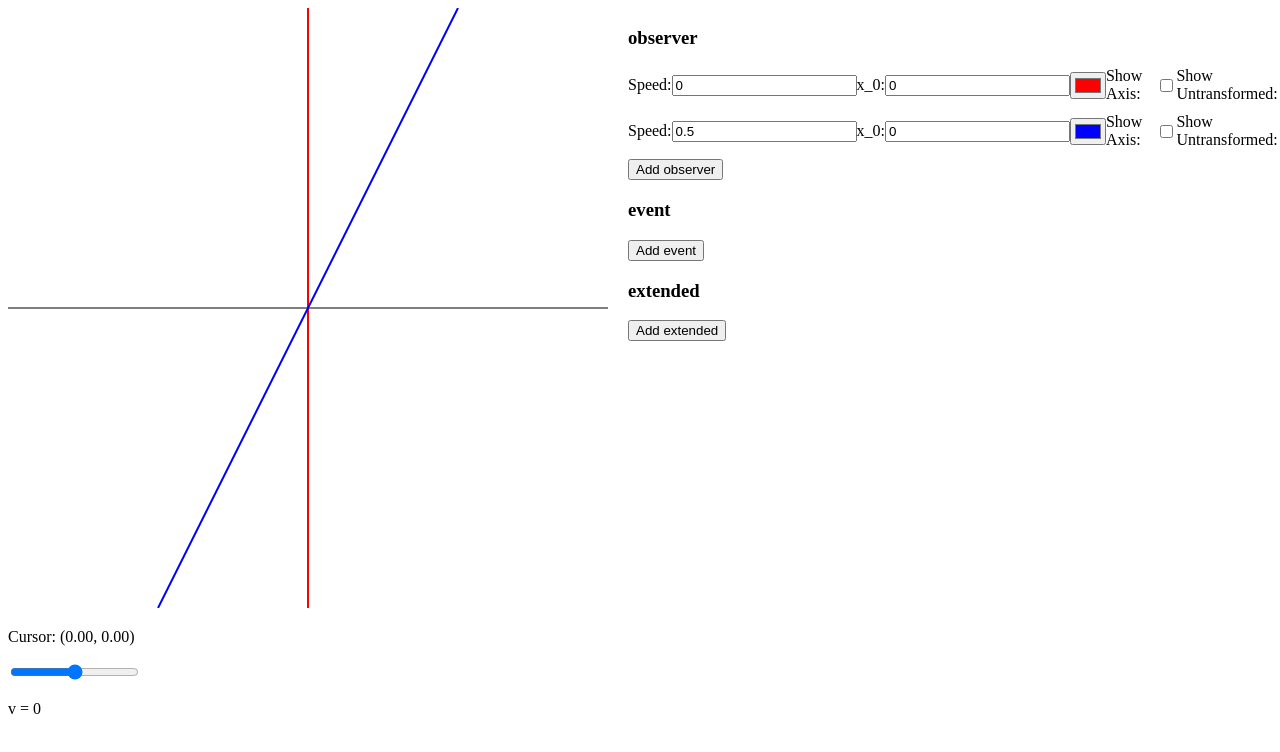
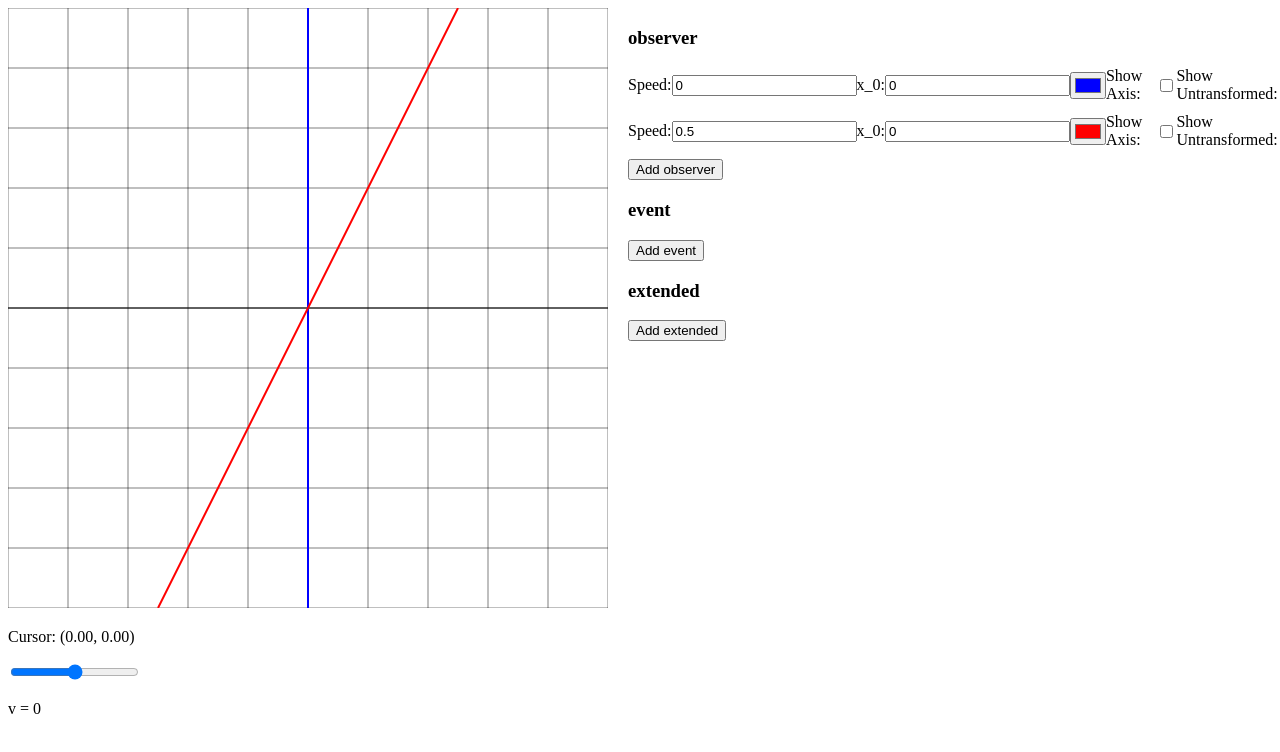
Before and after one commit to JChoquette/sr-graph-app, a React (Vite) app: page / in a window 1280 px wide. Shown: the top 752 px of the page. Built offline with nearby package versions, Linux system fonts and the light colour scheme.

Commit message:
Added extended objects

```diff
--- a/Constants.js
+++ b/Constants.js
@@ -8,3 +8,6 @@ export const Lorentz = (x,t,v,gamma) => {
 export const get_gamma = (v) =>{
     return 1.0/Math.sqrt(1-v**2);
 }
+
+export const linspace = (start, stop, num) =>
+    Array.from({ length: num }, (_, i) => start + (i / (num - 1)) * (stop - start));
--- a/Extended.jsx
+++ b/Extended.jsx
@@ -0,0 +1,86 @@
+import React from "react";
+import * as Constants from "./Constants.js"
+
+
+const Observer = ({ data, v, gamma, xScale, yScale }) => {
+    const t1 = -10, t2 = 10;
+    const lines = Constants.linspace(t1,t2,41).map(t => ({
+        x1:0,
+        x2:data.length,
+        t1:t,
+        t2:t,
+    }));
+
+    const measurement_gamma = Constants.get_gamma(data.speed);
+
+    let original_lines = lines.map(line=>{
+        let e1 = Constants.Lorentz(line.x1,line.t1,-data.speed,measurement_gamma);
+        let e2 = Constants.Lorentz(line.x2,line.t2,-data.speed,measurement_gamma);
+        return {x1:e1.x+data.x0,x2:e2.x+data.x0,t1:e1.t,t2:e2.t}
+    });
+
+    let transformed_lines = original_lines.map(line=>{
+        let e1 = Constants.Lorentz(line.x1,line.t1,v,gamma);
+        let e2 = Constants.Lorentz(line.x2,line.t2,v,gamma);
+        return {x1:e1.x,x2:e2.x,t1:e1.t,t2:e2.t}
+    });
+
+    let axis;
+    if(data.show_axis){
+        const xa1 = -10, xa2 = 10;
+        const ta1 = (xa1)*data.speed;
+        const ta2 = (xa2)*data.speed;
+        const ea1 = Constants.Lorentz(xa1,ta1,v,gamma);
+        const ea2 = Constants.Lorentz(xa2,ta2,v,gamma);
+        console.log(ea1,ea2);
+        axis = (
+            <line
+                x1={xScale(ea1.x)} y1={yScale(ea1.t)}
+                x2={xScale(ea2.x)} y2={yScale(ea2.t)}
+                stroke={data.color} strokeWidth="1" opacity={0.5}
+            />
+        )
+    }
+    let original;
+    if(data.show_original){
+        original = [original_lines.map((line)=>
+            <line
+                x1={xScale(line.x1)} y1={yScale(line.t1)}
+                x2={xScale(line.x2)} y2={yScale(line.t2)}
+                stroke={data.color} strokeWidth="2"
+                opacity={0.8} strokeDasharray="5,5"
+            />
+        ),
+
+        <polygon
+            points={`${xScale(original_lines[0].x1)},${yScale(original_lines[0].t1)} ${xScale(original_lines[0].x2)},${yScale(original_lines[0].t2)} ${xScale(original_lines.at(-1).x2)},${yScale(original_lines.at(-1).t2)} ${xScale(original_lines.at(-1).x1)},${yScale(original_lines.at(-1).t1)}`}
+            fill={data.color}
+            stroke={data.color}
+            strokeWidth="1"
+            opacity = {0.1} strokeDasharray="5,5"
+        />]
+    }
+
+    return (
+        <g>
+            {transformed_lines.map((line)=>
+                <line
+                    x1={xScale(line.x1)} y1={yScale(line.t1)}
+                    x2={xScale(line.x2)} y2={yScale(line.t2)}
+                    stroke={data.color} strokeWidth="4"
+                />
+            )}
+            <polygon
+                points={`${xScale(transformed_lines[0].x1)},${yScale(transformed_lines[0].t1)} ${xScale(transformed_lines[0].x2)},${yScale(transformed_lines[0].t2)} ${xScale(transformed_lines.at(-1).x2)},${yScale(transformed_lines.at(-1).t2)} ${xScale(transformed_lines.at(-1).x1)},${yScale(transformed_lines.at(-1).t1)}`}
+                fill={data.color}
+                stroke={data.color}
+                strokeWidth="1"
+                opacity = {0.2}
+            />
+            {axis}
+            {original}
+        </g>
+    );
+};
+
+export default Observer;
--- a/SRGraph.jsx
+++ b/SRGraph.jsx
@@ -1,11 +1,12 @@
 import React, { useState } from "react";
 import Observer from "./Observer.jsx";
 import Event from "./Event.jsx";
+import Extended from "./Extended.jsx";
 import * as Constants from "./Constants.js"
 
 const starting_observers = [
-    { id: 1, speed: 0.0, x0: 0, color: "#FF0000" },
-    { id: 2, speed: 0.5, x0: 0, color: "#0000FF" },
+    { id: 1, speed: 0.0, x0: 0, color: "#0000FF" },
+    { id: 2, speed: 0.5, x0: 0, color: "#FF0000" },
 ]
 
 const item_inputs = {
@@ -21,11 +22,10 @@ const item_inputs = {
     extended:[
         {name:"speed",label:"Speed"},
         {name:"x0",label:"x_0"},
-        {name:"length",label:"Length"},
+        {name:"length",label:"Proper Length"},
     ],
 
 }
-
 const SRGraph = () => {
     //Graph basic parameters and scaling
     const width = 600, height = 600;
@@ -74,7 +74,7 @@ const SRGraph = () => {
         let item_values = item_map[type];
         let item_array = item_values[0];
         let itemFunction = item_values[1];
-        itemFunction([...item_array, { id: nextId, speed: 0, x0: 0, x:0, t:0, color:"#00FF00" }]);
+        itemFunction([...item_array, { id: nextId, speed: 0, x0: 0, x:0, t:0, length:2, color:"#00AA00" }]);
         setNextId(nextId + 1);
     };
 
@@ -94,15 +94,22 @@ const SRGraph = () => {
                 <div>
                 <svg width={width} height={height} onMouseMove={handleMouseMove}>
                     {/* Axes */}
-                    <line x1={0} x2={width} y1={yScale(0)} y2={yScale(0)} stroke="black" />
-                    <line x1={xScale(0)} x2={xScale(0)} y1={0} y2={height} stroke="black" />
-
+                    <line x1={xScale(-10)} x2={xScale(10)} y1={yScale(0)} y2={yScale(0)} stroke="black" />
+                    <line x1={xScale(0)} x2={xScale(0)} y1={yScale(-10)} y2={yScale(10)} stroke="black" />
+                    {/* Grid */}
+                    {Constants.linspace(-10,10,11).map((number)=>[
+                        <line x1={xScale(-10)} x2={xScale(10)} y1={yScale(number)} y2={yScale(number)} stroke="black" opacity={0.5}/>,
+                        <line x1={xScale(number)} x2={xScale(number)} y1={yScale(-10)} y2={yScale(10)} stroke="black" opacity={0.5}/>
+                    ])}
                     {/* Render each observer */}
                     {observers.map((observer, index) => (
                         <Observer key={index} v={v} gamma={gamma} data={observer} xScale={xScale} yScale={yScale} />
                     ))}
                     {events.map((event, index) => (
                         <Event key={index} v={v} gamma={gamma} data={event} xScale={xScale} yScale={yScale} />
+                    ))}
+                    {extendeds.map((extended, index) => (
+                        <Extended key={index} v={v} gamma={gamma} data={extended} xScale={xScale} yScale={yScale} />
                     ))}
                 </svg>
                 </div>
@@ -173,7 +180,7 @@ const ItemControls = ({type,items,addItem,updateItem,removeItem}) => {
                         value={item.color}
                         onChange={(e) => updateItem(type, item.id, "color", e.target.value)}
                     />
-                    {type=="observer" && [
+                    {(type=="observer" || type=="extended") && [
                         <span>Show Axis:</span>,
                         <input type="checkbox" checked={item.show_axis} onChange={(e)=>{console.log(e);updateItem(type, item.id, "show_axis", e.target.checked);}}/>
                     ]}
```
